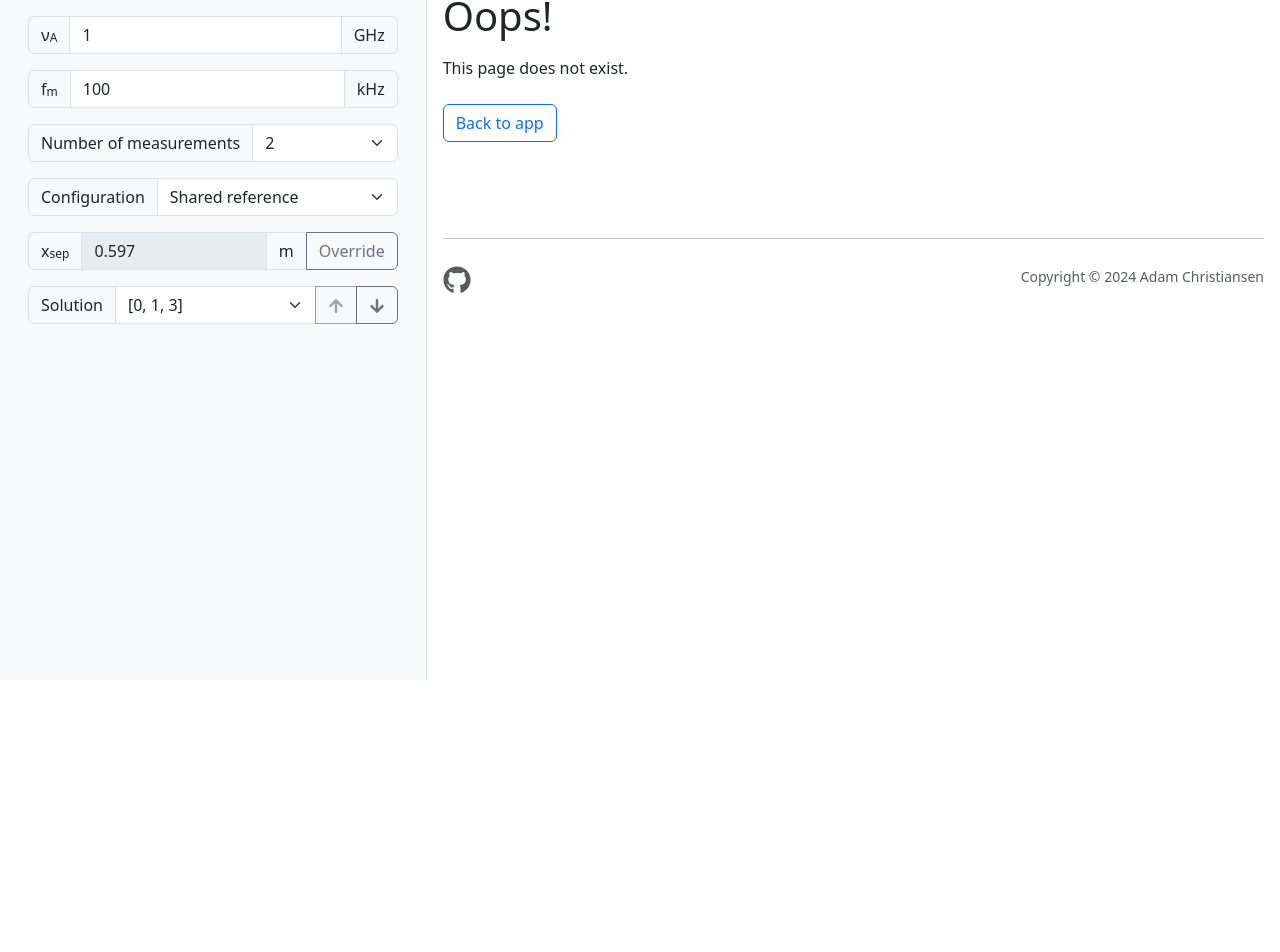
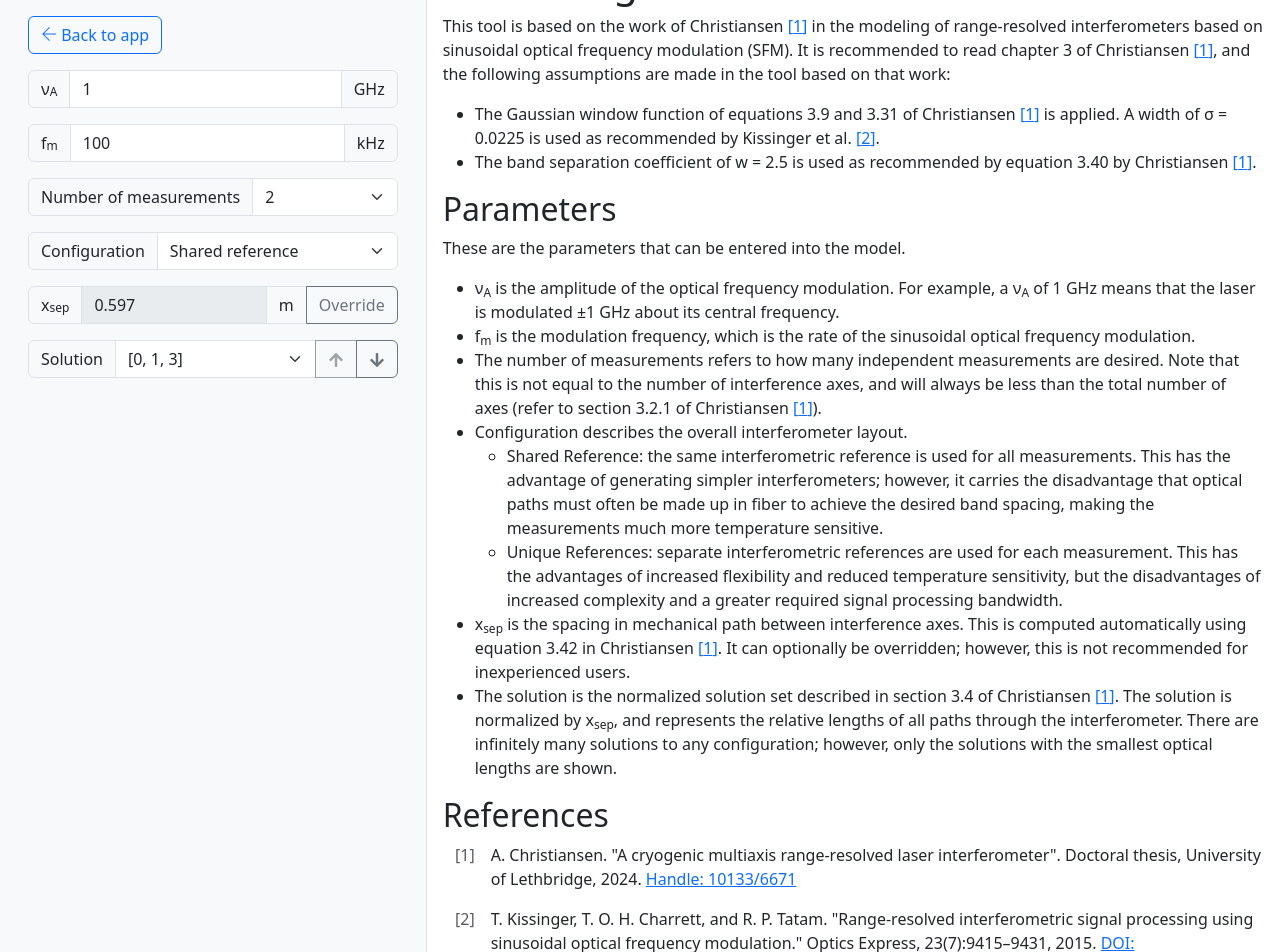
Before and after one commit to blueskyspectroscopy/sfm-designer, a React (Vite) app: page /docs in a window 1280 px wide. Shown: the part 120-1072 px from the top of the page. Before the commit the page ends 800 px from the top, so only its background shows below. Built offline with nearby package versions, Linux system fonts and the light colour scheme.

Commit message:
feat: add docs

```diff
--- a/package.json
+++ b/package.json
@@ -12,16 +12,19 @@
   },
   "dependencies": {
     "@fontsource/open-sans": "^5.0.29",
+    "@mdx-js/react": "^3.1.0",
     "bootstrap": "^5.3.3",
     "prop-types": "^15.8.1",
     "react": "^18.3.1",
     "react-bootstrap": "^2.10.4",
     "react-dom": "^18.3.1",
     "react-icons": "^5.3.0",
-    "react-router-dom": "^6.26.1"
+    "react-router-dom": "^6.26.1",
+    "remark-gfm": "^4.0.0"
   },
   "devDependencies": {
     "@eslint/js": "^9.9.0",
+    "@mdx-js/rollup": "^3.1.0",
     "@types/react": "^18.3.3",
     "@types/react-dom": "^18.3.0",
     "@vitejs/plugin-react-swc": "^3.5.0",
--- a/src/App.jsx
+++ b/src/App.jsx
@@ -6,11 +6,12 @@ import Container from 'react-bootstrap/Container';
 import Row from 'react-bootstrap/Row';
 
 import Configuration, { computeNumReflections } from './model/Configuration';
+import Docs from './routes/Docs';
 import Footer from './components/Footer';
 import Main from './routes/Main';
+import MathUtils from './model/MathUtils';
 import NotFound from './routes/NotFound';
 import Sidebar from './components/Sidebar';
-import MathUtils from './model/MathUtils';
 import { recommendedMinSeparation } from './model/Configuration';
 
 // This context is used to pass all of the model data to components.
@@ -48,6 +49,7 @@ export default function App() {
             <Col className="p-3">
               <Routes>
                 <Route path="/" element={<Main />} />
+                <Route path="/docs" element={<Docs />} />
                 <Route path="*" element={<NotFound />} />
               </Routes>
               <Footer />
--- /dev/null
+++ b/src/DocsContent.mdx
@@ -0,0 +1,85 @@
+import Anchor from './components/Anchor';
+
+export const NuA = () => (<>&nu;<sub>A</sub></>);
+export const FM = () => (<>f<sub>m</sub></>);
+export const XSep = () => (<>x<sub>sep</sub></>);
+
+export const Ref = ({ name }) => (
+  <a href="#references">
+    [
+    {{
+      christiansen2024phd: '1',
+      kissinger2015range: '2',
+    }[name]}
+    ]
+  </a>
+);
+
+# SFM Designer Docs
+
+This tool is based on the work of Christiansen <Ref name="christiansen2024phd" />
+in the modeling of range-resolved interferometers based on sinusoidal optical
+frequency modulation (SFM). It is recommended to read chapter 3 of Christiansen
+<Ref name="christiansen2024phd" />, and the following assumptions are made in
+the tool based on that work:
+
+- The Gaussian window function of equations 3.9 and 3.31 of Christiansen
+  <Ref name="christiansen2024phd" /> is applied. A width of &sigma; = 0.0225 is
+  used as recommended by Kissinger et al. <Ref name="kissinger2015range" />.
+- The band separation coefficient of w = 2.5 is used as recommended by
+  equation 3.40 by Christiansen <Ref name="christiansen2024phd" />.
+
+## Parameters
+
+These are the parameters that can be entered into the model.
+
+- <NuA /> is the amplitude of the optical frequency modulation. For example, a
+  <NuA /> of 1 GHz means that the laser is modulated &pm;1 GHz about its
+  central frequency.
+- <FM /> is the modulation frequency, which is the rate of the sinusoidal
+  optical frequency modulation.
+- The number of measurements refers to how many independent measurements are
+  desired. Note that this is not equal to the number of interference axes, and
+  will always be less than the total number of axes (refer to section 3.2.1 of
+  Christiansen <Ref name="christiansen2024phd" />).
+- Configuration describes the overall interferometer layout.
+  - Shared Reference: the same interferometric reference is used for all
+    measurements. This has the advantage of generating simpler interferometers;
+    however, it carries the disadvantage that optical paths must often be made
+    up in fiber to achieve the desired band spacing, making the measurements
+    much more temperature sensitive.
+  - Unique References: separate interferometric references are used for each
+    measurement. This has the advantages of increased flexibility and reduced
+    temperature sensitivity, but the disadvantages of increased complexity and
+    a greater required signal processing bandwidth.
+- <XSep /> is the spacing in mechanical path between interference axes. This is
+  computed automatically using equation 3.42 in Christiansen
+  <Ref name="christiansen2024phd" />. It can optionally be overridden; however,
+  this is not recommended for inexperienced users.
+- The solution is the normalized solution set described in section 3.4 of
+  Christiansen <Ref name="christiansen2024phd" />. The solution is normalized
+  by <XSep />, and represents the relative lengths of all paths through the
+  interferometer. There are infinitely many solutions to any configuration;
+  however, only the solutions with the smallest optical lengths are shown.
+
+## References
+
+<ol className="ps-0 list-unstyled">
+  <li className="d-flex">
+    <div className="text-end text-muted user-select-none me-3" style={{minWidth: '2rem'}}>[1]</div>
+    <div className="flex-grow-1">
+      A. Christiansen. "A cryogenic multiaxis range-resolved laser interferometer".
+      Doctoral thesis, University of Lethbridge, 2024.
+      <Anchor href="https://hdl.handle.net/10133/6671">Handle: 10133/6671</Anchor>
+    </div>
+  </li>
+  <li className="d-flex">
+    <div className="text-end text-muted user-select-none me-3" style={{minWidth: '2rem'}}>[2]</div>
+    <div className="flex-grow-1">
+      T. Kissinger, T. O. H. Charrett, and R. P. Tatam.
+      "Range-resolved interferometric signal processing using sinusoidal optical frequency modulation."
+      Optics Express, 23(7):9415–9431, 2015.
+      <Anchor href="https://doi.org/10.1364/OE.23.009415">DOI: 10.1364/OE.23.009415</Anchor>
+    </div>
+  </li>
+</ol>
--- a/src/components/Anchor.jsx
+++ b/src/components/Anchor.jsx
@@ -2,7 +2,6 @@ import React from 'react';
 import PropTypes from 'prop-types';
 
 export default function Anchor({ href, children, ...props }) {
-
   return <a href={href} target="_blank" rel="noopener noreferrer" {...props}>{children}</a>;
 }
 
--- /dev/null
+++ b/src/components/NavBackToAppButton.jsx
@@ -0,0 +1,16 @@
+import React from 'react';
+import { Link } from 'react-router-dom';
+
+import Button from 'react-bootstrap/Button';
+
+import { TfiArrowLeft } from "react-icons/tfi";
+
+export default function NavBackToAppButton() {
+  return (
+    <Link to="/">
+      <Button variant="outline-primary">
+        <TfiArrowLeft className="mb-1" /> Back to app
+      </Button>
+    </Link>
+  );
+}
--- /dev/null
+++ b/src/components/NavDocsButton.jsx
@@ -0,0 +1,16 @@
+import React from 'react';
+import { Link } from 'react-router-dom';
+
+import Button from 'react-bootstrap/Button';
+
+import { TfiHelp } from "react-icons/tfi";
+
+export default function NavDocsButton() {
+  return (
+    <Link to="/docs">
+      <Button variant="outline-primary">
+        <TfiHelp className="mb-1" /> How do I use this?
+      </Button>
+    </Link>
+  );
+}
--- a/src/components/Sidebar.jsx
+++ b/src/components/Sidebar.jsx
@@ -1,5 +1,5 @@
 import React, { useContext, useState } from 'react';
-import { Link } from 'react-router-dom';
+import { Link, Route, Routes } from 'react-router-dom';
 
 import { DataContext } from '../App';
 import Configuration, { computeNumReflections, recommendedMinSeparation } from '../model/Configuration';
@@ -8,6 +8,8 @@ import Entry from './Entry';
 import Logo from '../assets/logo.svg?react';
 import MathUtils from '../model/MathUtils';
 import SOLUTIONS from '../model/Solutions';
+import NavBackToAppButton from './NavBackToAppButton';
+import NavDocsButton from './NavDocsButton';
 
 /* eslint-disable no-unused-vars */
 const HZ_TO_KHZ = 1e-3;
@@ -81,6 +83,10 @@ export default function Sidebar() {
         <p className="text-muted">
           A calculator for sinusoidal frequency modulation (SFM) interferometer layouts.
         </p>
+        <Routes>
+          <Route path="/" Component={NavDocsButton} />
+          <Route path="*" Component={NavBackToAppButton} />
+        </Routes>
       </nav>
       <Entry
         type="number" min={0} max={100} step={0.1}
--- a/src/model/Configuration.jsx
+++ b/src/model/Configuration.jsx
@@ -30,6 +30,7 @@ const bandSeparationCoefficient = 2.5;
 // The recommended value taken from: T Kissinger PhD thesis. http://dspace.lib.cranfield.ac.uk/handle/1826/9598.
 const sigma = 0.0225;
 
+// Computes the recommended minimum separation in mechanical path.
 export function recommendedMinSeparation({ nuA }) {
   const minSeparationOpd = (bandSeparationCoefficient * Constants.speedOfLight) / (2 * Math.sqrt(2) * Math.PI ** 2 * nuA * sigma);
   return 0.5 * minSeparationOpd; // Multiply by 0.5 to convert from optical to mechanical.
--- /dev/null
+++ b/src/routes/Docs.jsx
@@ -0,0 +1,15 @@
+import React from 'react';
+
+import NavBackToAppButton from  '../components/NavBackToAppButton';
+import DocsContent from '../DocsContent.mdx';
+
+export default function Docs() {
+  return (
+    <>
+      <div className="mb-4">
+        <NavBackToAppButton />
+      </div>
+      <DocsContent />
+    </>
+  );
+}
--- a/src/routes/Main.jsx
+++ b/src/routes/Main.jsx
@@ -89,7 +89,7 @@ export default function Main() {
   if (1.001 * minSeparation < recommendedMinSeparation({ nuA })) {
     warnings.push((
       <>
-        The separation between axes, &Delta;x<sub>sep</sub>
+        The separation between axes, &Delta;x<sub>sep</sub>,
         {' '}
         is smaller than the minimum recommended value of {MathUtils.roundTo(recommendedMinSeparation({ nuA }), 3)} m.
         {' '}
@@ -410,7 +410,7 @@ export default function Main() {
       </Row>
       <Row className="py-3">
         <Col>
-          <h1>Summary</h1>
+          <h1>Parameters</h1>
           <ul>
             <li>
               The laser is modulated with an optical frequency modulation amplitude of
@@ -430,30 +430,29 @@ export default function Main() {
               {' '}
               (out of a total <strong>{axisNames.length} interference axes</strong>).
             </li>
-            <li>The minimum recommended mechanical separation between axes of <strong>x<sub>sep</sub> = {minSeparation} m</strong> is used.</li>
+            <li>A mechanical separation of <strong>x<sub>sep</sub> = {minSeparation} m</strong> between axes is used.</li>
+            <li>The normalized length <strong>{SOLUTIONS[numReflections][solution].name}</strong> solution is used.</li>
+          </ul>
+          <h1>Recommendations</h1>
+          <ul>
             <li>
-              The maximum recommended mechanical stroke for all axes is <strong>&Delta;x<sub>max</sub> = {MathUtils.roundTo(recommendedMaxStroke, 3)} m</strong>.
+              The <strong>maximum recommended mechanical stroke</strong> for all axes is
+              {' '}
+              <strong>{MathUtils.roundTo(recommendedMaxStroke, 3)} m</strong>.
               {' '}
               <span className="text-muted">
-                (This is the same for all axes, e.g., &Delta;x<sub>max</sub> = &Delta;x<sub>&alpha;&beta;</sub> = &Delta;x<sub>&alpha;&gamma;</sub> = &hellip;)
+                (This is the same for all axes.)
               </span>
             </li>
-            <li>The normalized length <strong>{SOLUTIONS[numReflections][solution].name}</strong> solution is used.</li>
           </ul>
-        </Col>
-      </Row>
           {warnings.length > 0 && (
-        <Row className="py-3 bg-warning-subtle border border-warning rounded">
-          <Col>
+            <div className="p-3 bg-warning-subtle border border-warning rounded">
               <h1>Warnings</h1>
               <ul>
                 {warnings.map((warning, index) => <li key={index}>{warning}</li>)}
               </ul>
-          </Col>
-        </Row>
+            </div>
           )}
-      <Row className="pt-3">
-        <Col>
           <h1>Interferometer Characteristics</h1>
           <p>The measurement axes are highlighted.</p>
           <Table bordered hover>
--- a/src/routes/NotFound.jsx
+++ b/src/routes/NotFound.jsx
@@ -2,6 +2,8 @@ import React from 'react';
 import { Link } from 'react-router-dom';
 
 import Button from 'react-bootstrap/Button';
+
+import { TfiArrowLeft } from "react-icons/tfi";
 
 export default function NotFound() {
   return (
@@ -10,7 +12,7 @@ export default function NotFound() {
       <p className="mt-3 mb-4">This page does not exist.</p>
       <Link to="/">
         <Button variant="outline-primary" className="mb-5">
-          Back to app
+          <TfiArrowLeft className="mb-1" /> Back to app
         </Button>
       </Link>
     </>
--- a/vite.config.js
+++ b/vite.config.js
@@ -1,8 +1,14 @@
 import { defineConfig } from 'vite'
+import mdx from '@mdx-js/rollup'
 import react from '@vitejs/plugin-react-swc'
 import svgr from "vite-plugin-svgr";
+import remarkGfm from 'remark-gfm'
 
 // https://vitejs.dev/config/
 export default defineConfig({
-  plugins: [react(), svgr()],
+  plugins: [
+    {enforce: 'pre', ...mdx({providerImportSource: '@mdx-js/react', remarkPlugins: [remarkGfm]})},
+    react({include: /\.(jsx|js|mdx|md|tsx|ts)$/}),
+    svgr(),
+  ],
 })
```
Also changed, not shown: 1 other file (tests, documents, lock files or other folders). Lines whose indentation alone changed are shown as unchanged.
